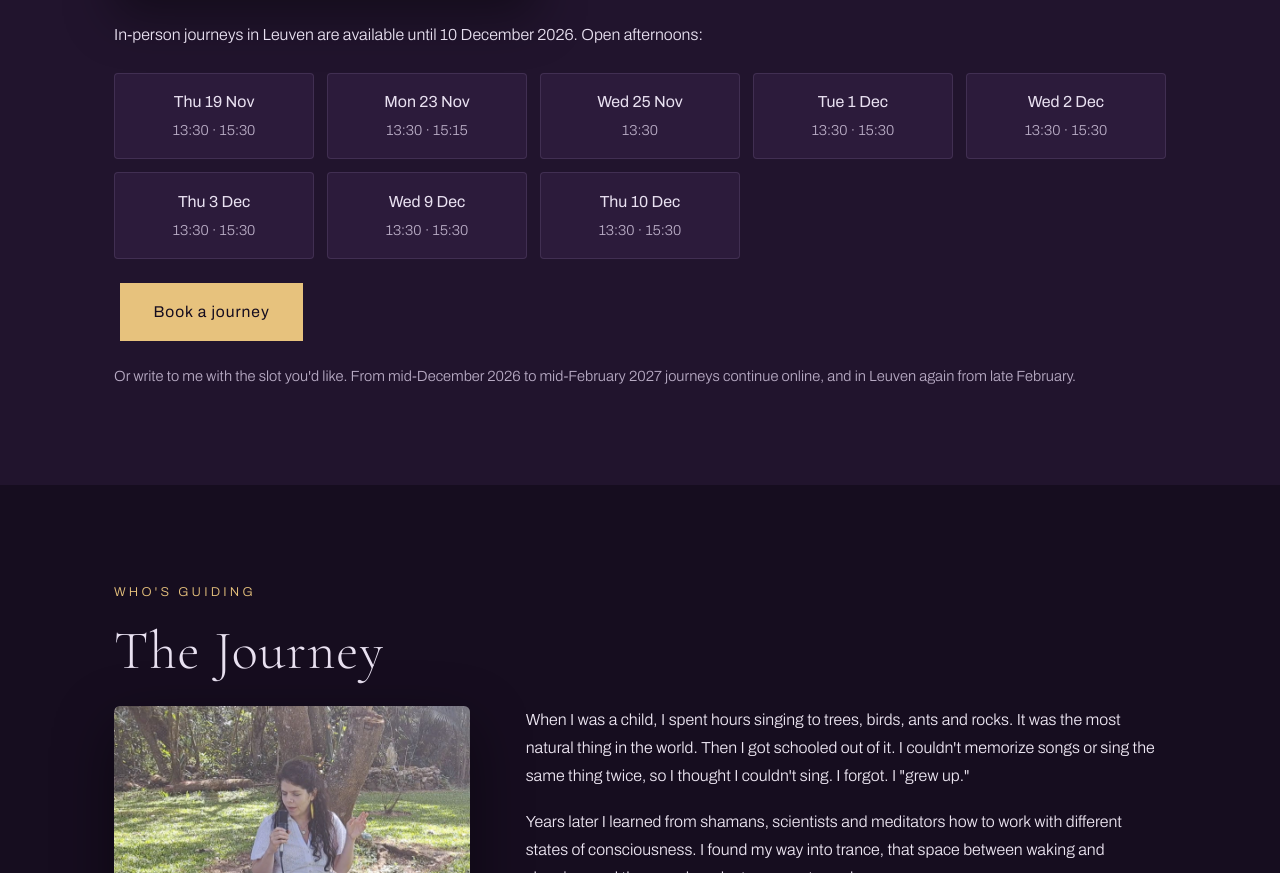
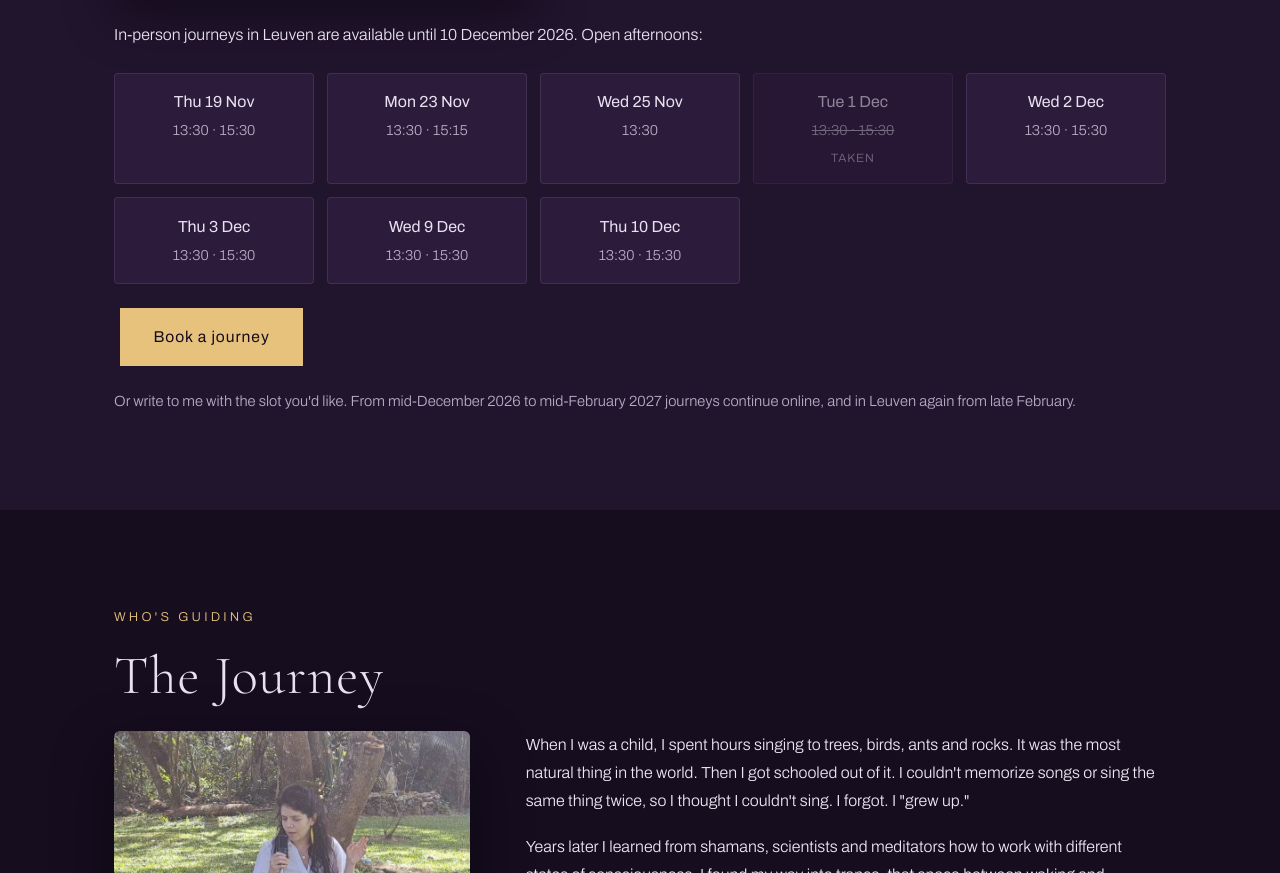
Before and after one commit to Farosound/faro360, a plain HTML site: page index.html in a window 1280 px wide. Shown: the part 6874-7747 px from the top of the page. Drawn offline with nearby package versions, Linux system fonts and the light colour scheme.

Commit message:
Mark Tue 1 Dec slots as taken

```diff
--- a/index.html
+++ b/index.html
@@ -192,6 +192,9 @@
   .slot { background: var(--plum-2); border: 1px solid rgba(185,163,214,0.15); padding: 0.9rem 1rem; border-radius: 4px; text-align: center; }
   .slot b { display: block; color: var(--mist); font-weight: 400; }
   .slot span { font-size: 0.9rem; color: var(--muted); }
+  .slot.taken { opacity: 0.55; }
+  .slot.taken span s { color: var(--muted); }
+  .slot .tag { display: block; margin-top: 0.25rem; font-size: 0.75rem; letter-spacing: 0.08em; text-transform: uppercase; color: var(--muted); }
 
   /* About */
   .about { display: grid; grid-template-columns: 1fr 1.8fr; gap: 3.5rem; align-items: start; }
@@ -376,7 +379,7 @@
       <div class="slot"><b>Thu 19 Nov</b><span>13:30 · 15:30</span></div>
       <div class="slot"><b>Mon 23 Nov</b><span>13:30 · 15:15</span></div>
       <div class="slot"><b>Wed 25 Nov</b><span>13:30</span></div>
-      <div class="slot"><b>Tue 1 Dec</b><span>13:30 · 15:30</span></div>
+      <div class="slot taken"><b>Tue 1 Dec</b><span><s>13:30 · 15:30</s></span><span class="tag">Taken</span></div>
       <div class="slot"><b>Wed 2 Dec</b><span>13:30 · 15:30</span></div>
       <div class="slot"><b>Thu 3 Dec</b><span>13:30 · 15:30</span></div>
       <div class="slot"><b>Wed 9 Dec</b><span>13:30 · 15:30</span></div>
```
